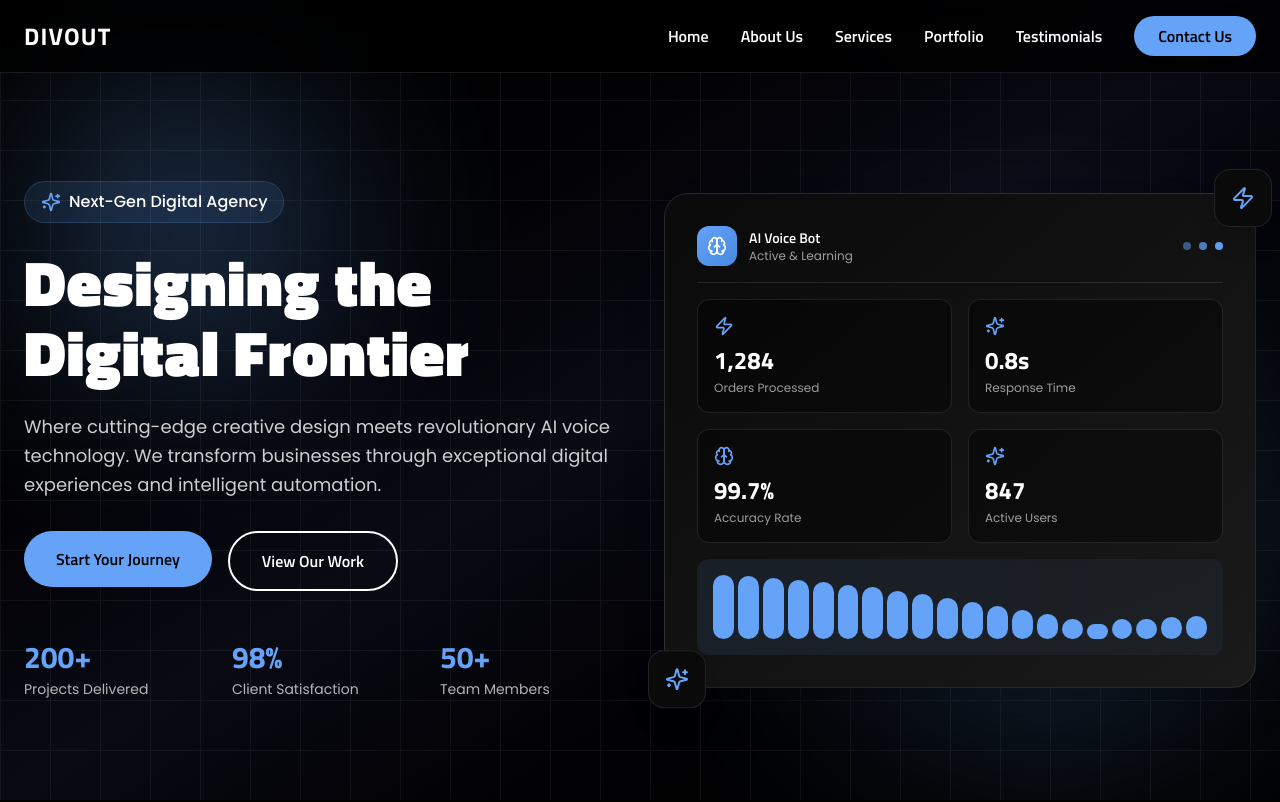
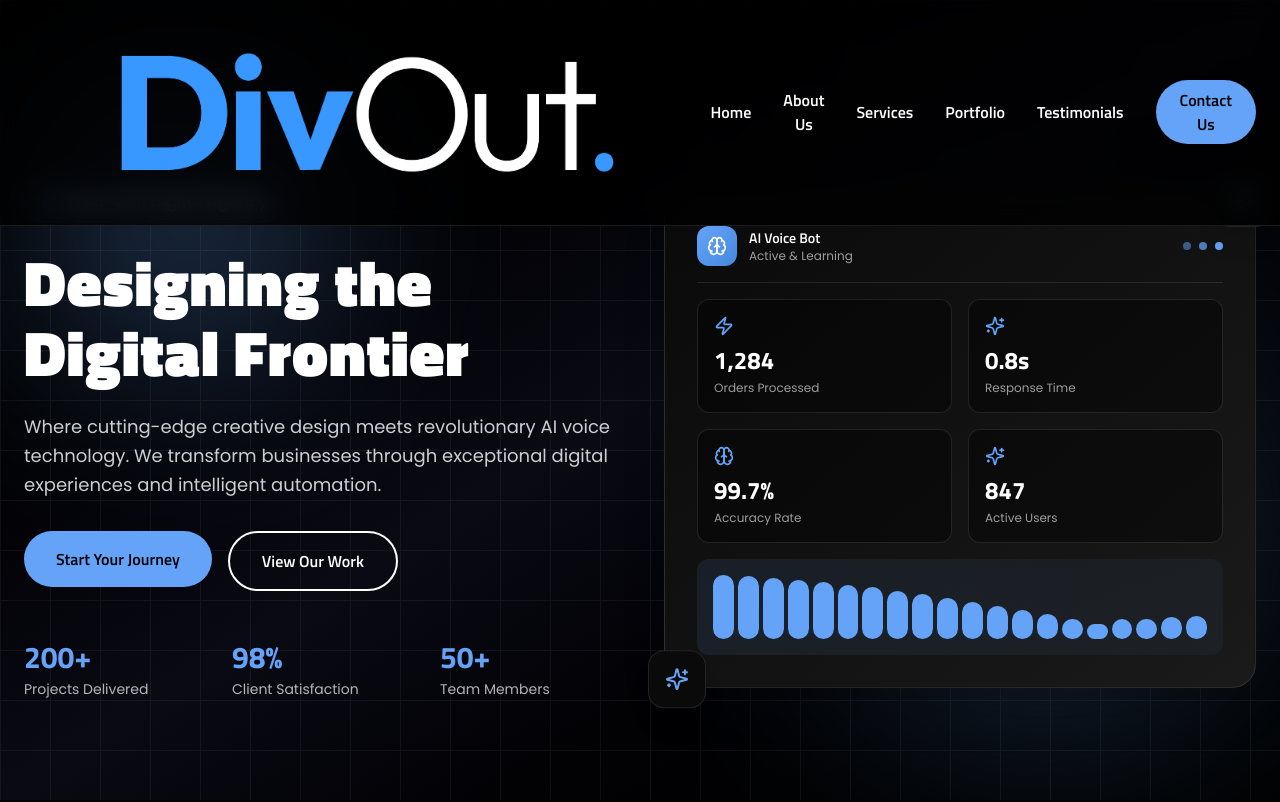
Before and after one commit to Daniyal2513/Divout, a React (Vite) app: page / in a window 1280 px wide. Shown: the top 802 px of the page. Built offline with nearby package versions, Linux system fonts and the light colour scheme.

Commit message:
add logo instead of name

```diff
--- a/src/app/components/Navigation.tsx
+++ b/src/app/components/Navigation.tsx
@@ -18,7 +18,7 @@ export function Navigation() {
         <div className="flex items-center justify-between">
           {/* Logo */}
           <div className="text-2xl tracking-wider" style={{ fontFamily: 'var(--font-primary)', fontWeight: 700, color: '#FFFFFF' }}>
-            DIVOUT
+            <img src="/images/WebLogo.png" alt="Divout Logo" />
           </div>
 
           {/* Desktop Navigation */}
```
Also changed, not shown: images/WebLogo.png (added).
